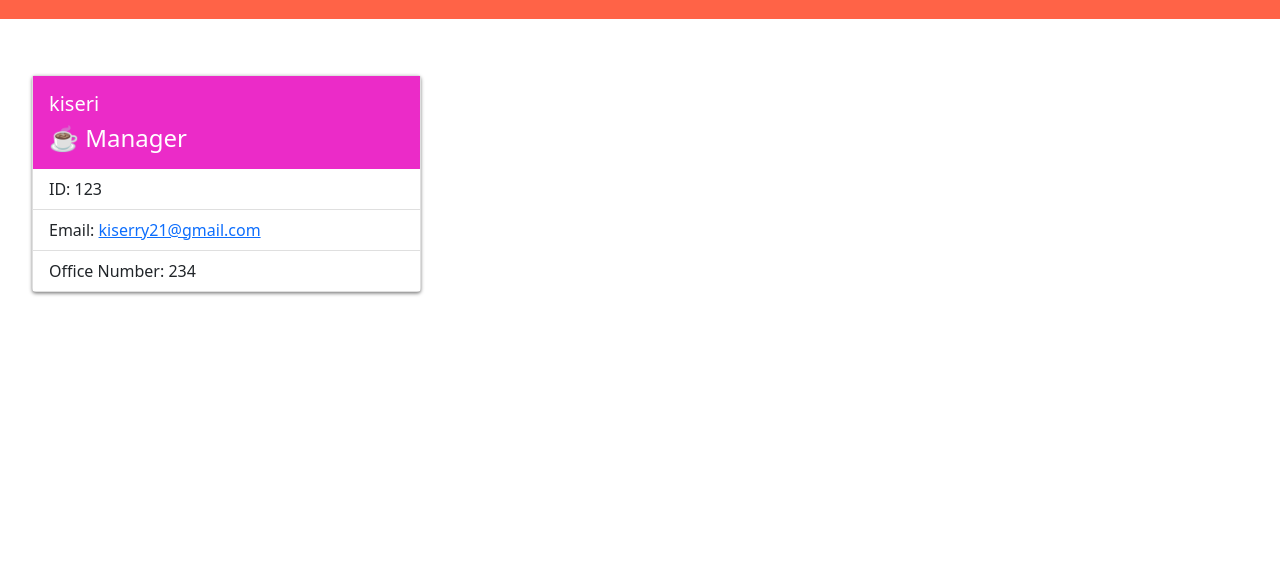
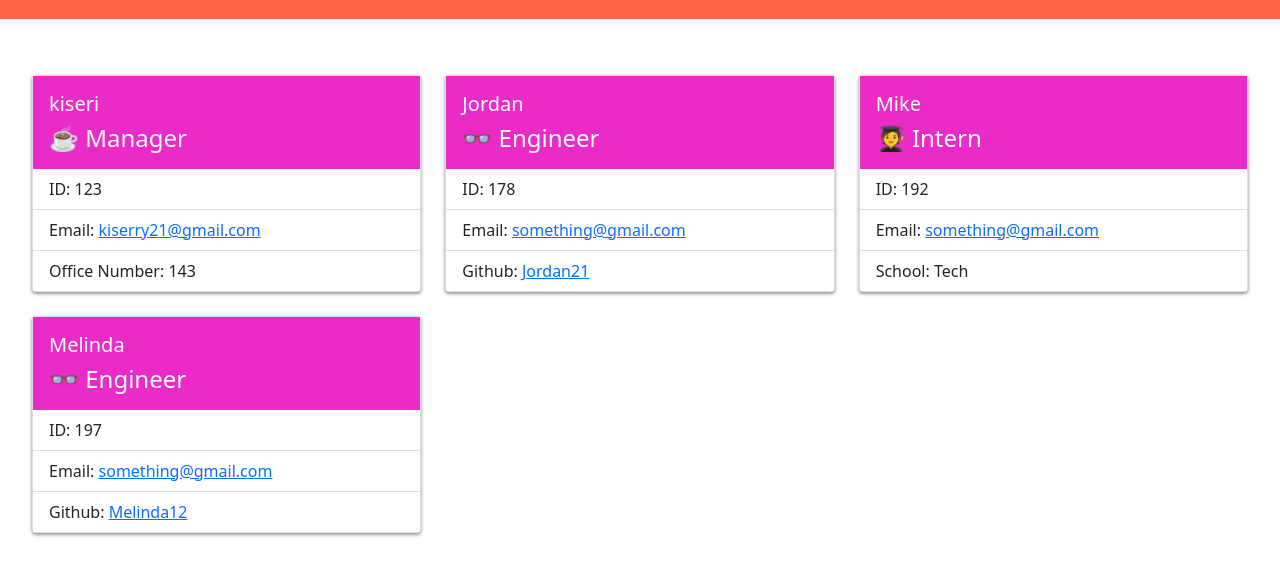
Before and after one commit to Kiserry21/Team-ProfileGenerator, a website: page dist/team.html in a window 1280 px wide. Shown: the part 69-644 px from the top of the page. Drawn offline with nearby package versions, Linux system fonts and the light colour scheme.

```diff
--- a/dist/team.html
+++ b/dist/team.html
@@ -29,7 +29,55 @@
                 <ul class="list-group list-group-flush">
                     <li class="list-group-item">ID: 123</li>
                     <li class="list-group-item">Email: <a href="mailto:kiserry21@gmail.com">kiserry21@gmail.com</a></li>
-                    <li class="list-group-item">Office Number: 234</li>
+                    <li class="list-group-item">Office Number: 143</li>
+                </ul>
+            </div>
+        </div>
+    </div>
+
+    <div class="col">
+        <div class="card h-100">
+            <div class="card-body">
+                <h5 class="card-title">Jordan</h5>
+                 <h4 class="card-text">👓 Engineer</h4>
+            </div>
+            <div>
+                <ul class="list-group list-group-flush">
+                    <li class="list-group-item">ID: 178</li>
+                    <li class="list-group-item">Email: <a href="mailto:something@gmail.com">something@gmail.com</a></li>
+                    <li class="list-group-item">Github: <a href="https://github.com/Jordan21" target="_blank">Jordan21</a></li>
+                </ul>
+            </div>
+        </div>
+    </div>
+
+    <div class="col">
+        <div class="card h-100">
+            <div class="card-body">
+                <h5 class="card-title">Mike</h5>
+                 <h4 class="card-text">🧑‍🎓 Intern</h4>
+            </div>
+            <div>
+                <ul class="list-group list-group-flush">
+                    <li class="list-group-item">ID: 192</li>
+                    <li class="list-group-item">Email: <a href="mailto:something@gmail.com">something@gmail.com</a></li>
+                    <li class="list-group-item">School: Tech</li>
+                </ul>
+            </div>
+        </div>
+    </div>
+
+    <div class="col">
+        <div class="card h-100">
+            <div class="card-body">
+                <h5 class="card-title">Melinda</h5>
+                 <h4 class="card-text">👓 Engineer</h4>
+            </div>
+            <div>
+                <ul class="list-group list-group-flush">
+                    <li class="list-group-item">ID: 197</li>
+                    <li class="list-group-item">Email: <a href="mailto:something@gmail.com">something@gmail.com</a></li>
+                    <li class="list-group-item">Github: <a href="https://github.com/Melinda12" target="_blank">Melinda12</a></li>
                 </ul>
             </div>
         </div>
```
Also changed, not shown: README.md.
